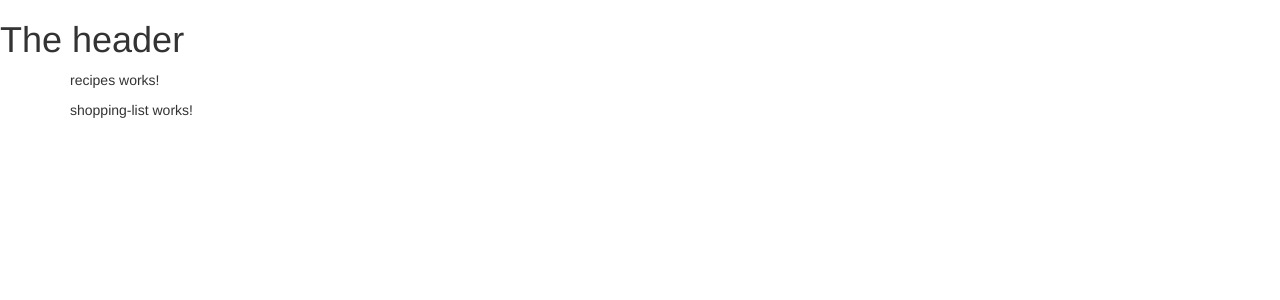
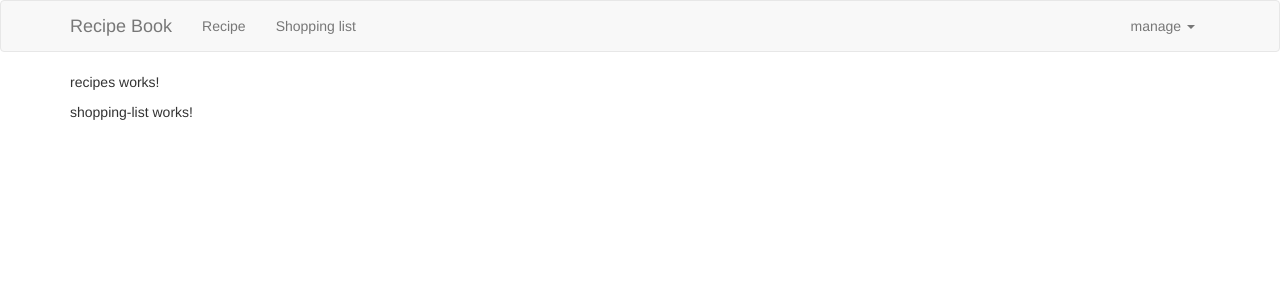
Before and after one commit to tongtianli/Recipe, an Angular app: page / in a window 1280 px wide. Shown: the top 300 px of the page. Built offline with nearby package versions, Linux system fonts and the light colour scheme.

Commit message:
build header

```diff
--- a/src/app/header/header.component.html
+++ b/src/app/header/header.component.html
@@ -1 +1,26 @@
-<h1>The header</h1>
+<nav class="navbar navbar-default">
+  <div class="container">
+    <div class="navbar-header">
+      <button type="button" class="navbar-toggle" (click)="collapsed = !collapsed">
+        <span class="icon-bar" *ngFor="let iconBar of [1, 2, 3]"></span>
+      </button>
+      <a herf="#" class="navbar-brand">Recipe Book</a>
+    </div>
+
+    <div class="navbar-collapse" [class.collapse]="collapsed" (window:resize)="collapsed = true">
+      <ul class="nav navbar-nav">
+        <li><a href="#">Recipe</a></li>
+        <li><a href="#">Shopping list</a></li>
+      </ul>
+      <ul class="nav navbar-nav navbar-right">
+        <li class="dropdown">
+          <a href="#" class="dropdown-toggle" role="button">manage <span class="caret"></span></a>
+          <ul class="dropdown-menu">
+            <li><a href="#"></a>Save Data</li>
+            <li><a href="#"></a>Fetch Data</li>
+          </ul>
+        </li>
+      </ul>
+    </div>
+  </div>
+</nav>
--- a/src/app/header/header.component.ts
+++ b/src/app/header/header.component.ts
@@ -5,5 +5,6 @@
   templateUrl: 'header.component.html'
 })
 export class HeaderComponent {
+  collapsed = true;
 
 }
```
